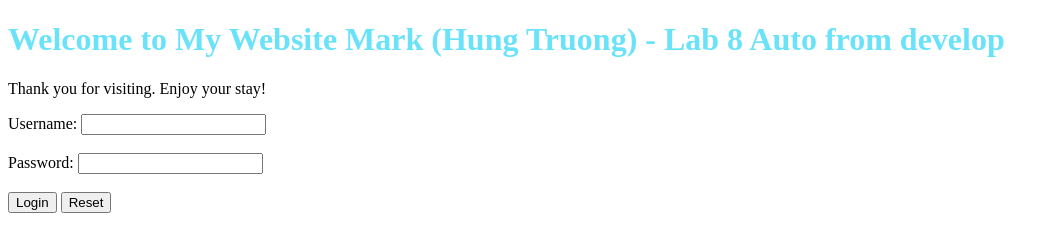
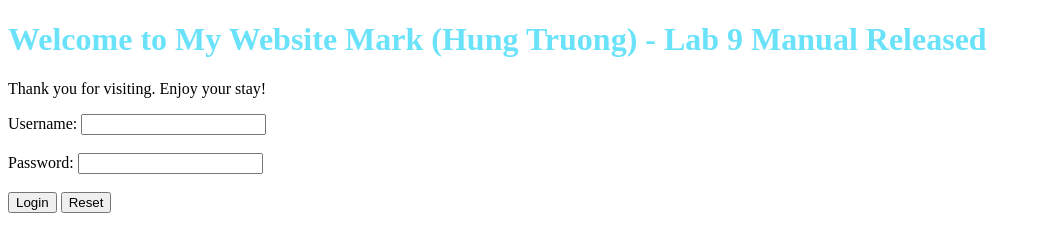
Before and after one commit to GiaiHung/nodejs-random-color, a website: page public/index.html in a window 1280 px wide. Shown: the whole page, without its empty margins (0-1059 px from the left). Drawn offline with Linux system fonts and the light colour scheme.

Commit message:
merge this to master

```diff
--- a/public/index.html
+++ b/public/index.html
@@ -7,7 +7,7 @@
 </head>
 
 <body>
-    <h1 id="welcome" style="color: #6AE2F9;">Welcome to My Website Mark (Hung Truong) - Lab 8 Auto from develop</h1>
+    <h1 id="welcome" style="color: #6AE2F9;">Welcome to My Website Mark (Hung Truong) - Lab 9 Manual Released</h1>
     <p>Thank you for visiting. Enjoy your stay!</p>
 
     <form action="/api/login" method="POST">
```
